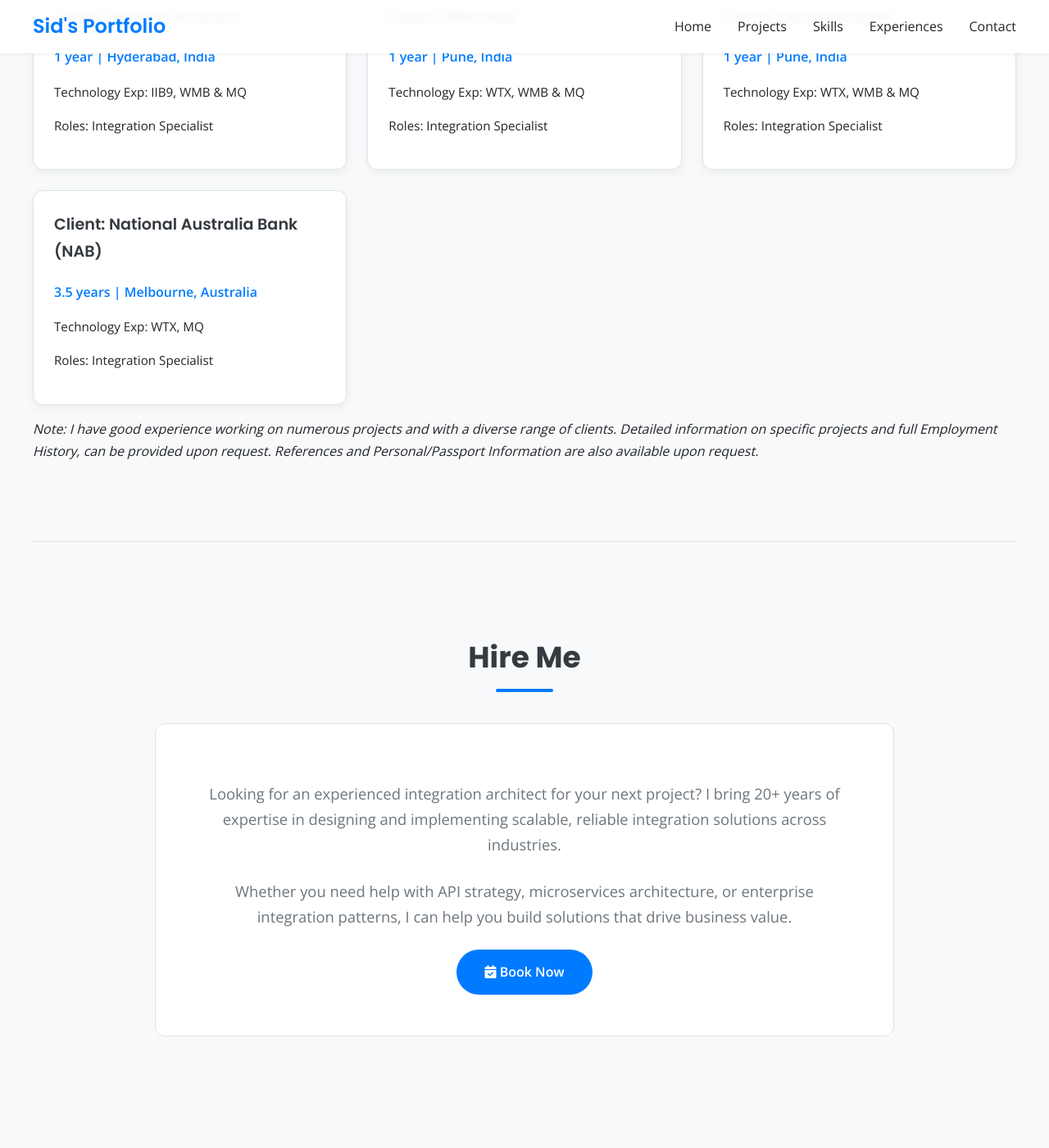
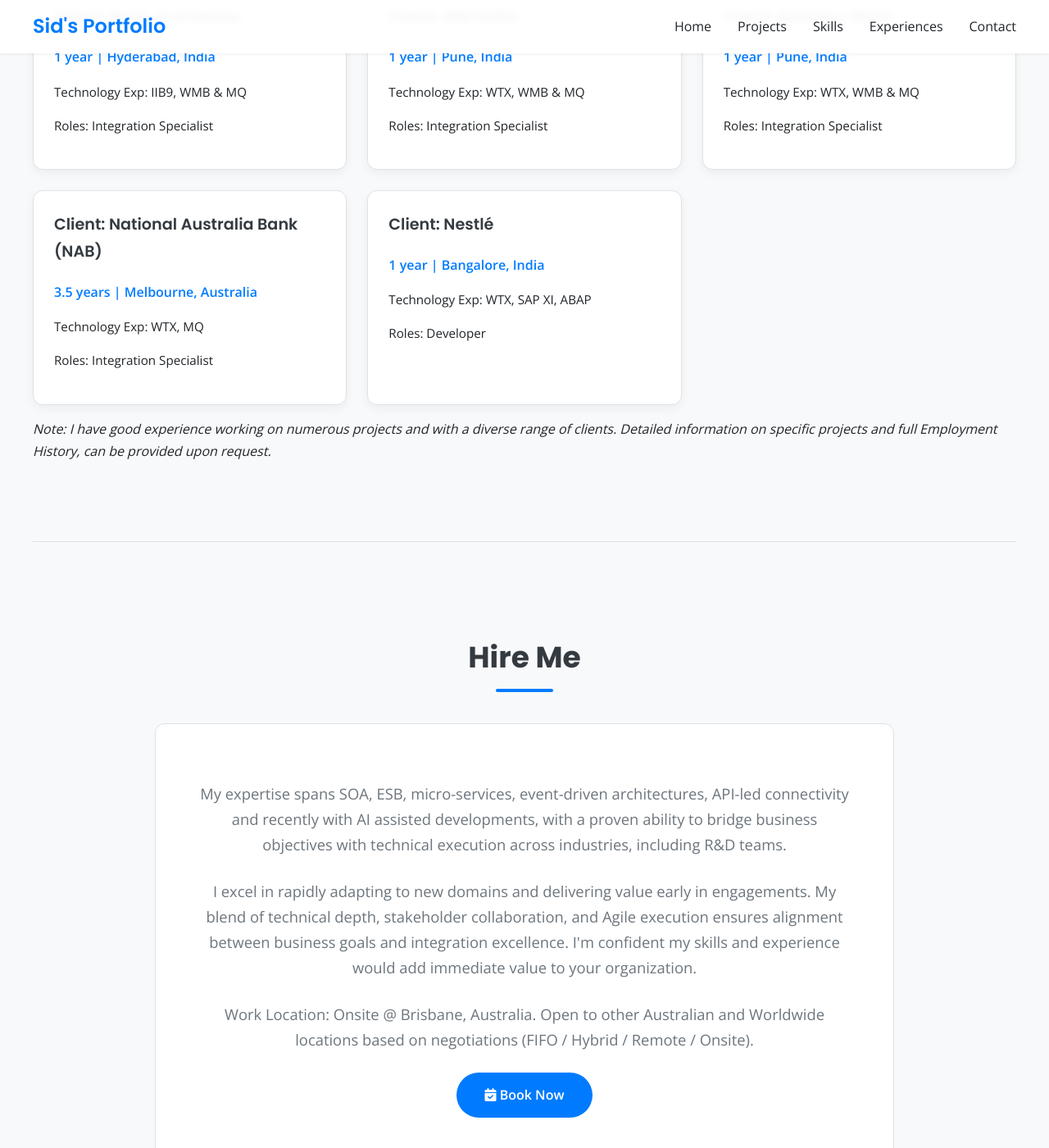
Before and after one commit to sid-inthub/sid-inthub.github.io, a Jekyll site: the page built from index.md, in a window 1280 px wide and 1400 px high, scrolled down 6270 px. Shown: the whole window at 82% size. Built offline with Jekyll 4.4.1, drawn with Linux system fonts in a browser that asks for light colours; before the commit the page ends 7630 px from its top, so only the background shows below that.

Commit message:
Additional Exp

```diff
--- a/index.md
+++ b/index.md
@@ -351,10 +351,15 @@ availability_status: "Available for New Engagements"
           <p class="experience-tech">Technology Exp: WTX, MQ</p>
           <p class="experience-tech">Roles: Integration Specialist</p>
         </div>
+        <div class="experience-card">
+          <h3 class="experience-name">Client: Nestlé</h3>
+          <p class="experience-issuer">1 year | Bangalore, India</p>
+          <p class="experience-tech">Technology Exp: WTX, SAP XI, ABAP</p>
+          <p class="experience-tech">Roles: Developer</p>
+        </div>
       </div>
       <!-- <hr class="section-divider" /> -->
-      <p><em>Note: I have good experience working on numerous projects and with a diverse range of clients. Detailed information on specific projects and full Employment History, can be provided upon request. References and Personal/Passport Information are also available upon request.
-        </em></p>
+      <p><em>Note: I have good experience working on numerous projects and with a diverse range of clients. Detailed information on specific projects and full Employment History, can be provided upon request.</em></p>
     </section>
 
 <!--  <section class="section">
@@ -499,11 +504,12 @@ availability_status: "Available for New Engagements"
   <section class="section hire-me-section" id="hire-me">
     <h2 class="section-title">Hire Me</h2>
     <div class="hire-me-content-wrapper">
-      <p>Looking for an experienced integration architect for your next project? I bring 20+ years of expertise in designing and implementing scalable, reliable integration solutions across industries.</p>
-      <p>Whether you need help with API strategy, microservices architecture, or enterprise integration patterns, I can help you build solutions that drive business value.</p>
-      <a href="https://outlook.office.com/book/HiremeSid@inthub.com.au/" target="_blank" class="btn btn-primary">
+    <p>My expertise spans SOA, ESB, micro-services, event-driven architectures, API-led connectivity and recently with AI assisted developments, with a proven ability to bridge business objectives with technical execution across industries, including R&D teams.</p>
+    <p>I excel in rapidly adapting to new domains and delivering value early in engagements. My blend of technical depth, stakeholder collaboration, and Agile execution ensures alignment between business goals and integration excellence. I'm confident my skills and experience would add immediate value to your organization.</p>
+    <p>Work Location: Onsite @ Brisbane, Australia. Open to other Australian and Worldwide locations based on negotiations (FIFO / Hybrid / Remote / Onsite).</p>
+    <a href="https://outlook.office.com/book/HiremeSid@inthub.com.au/" target="_blank" class="btn btn-primary">
         <i class="fas fa-calendar-check"></i> Book Now
-      </a>
+    </a>
     </div>
   </section>
   {% endunless %}
```
